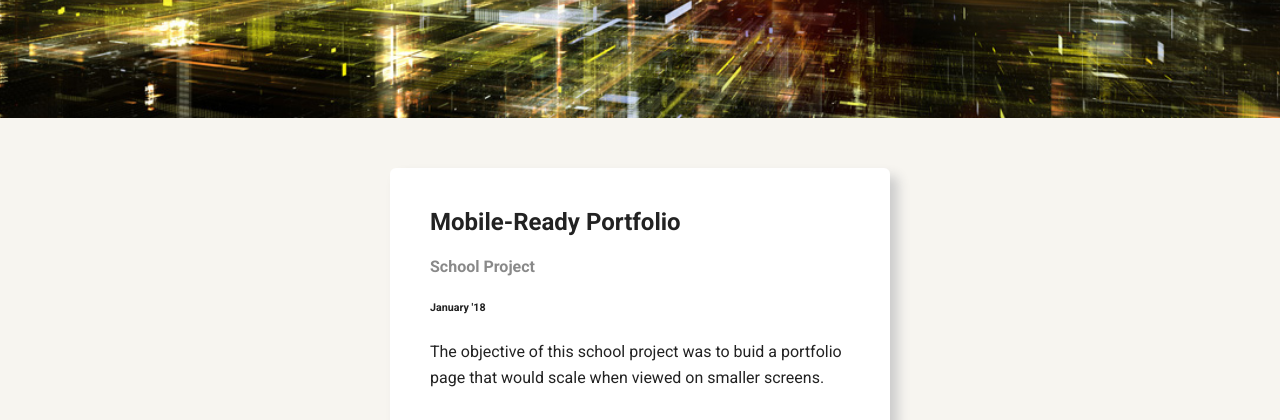
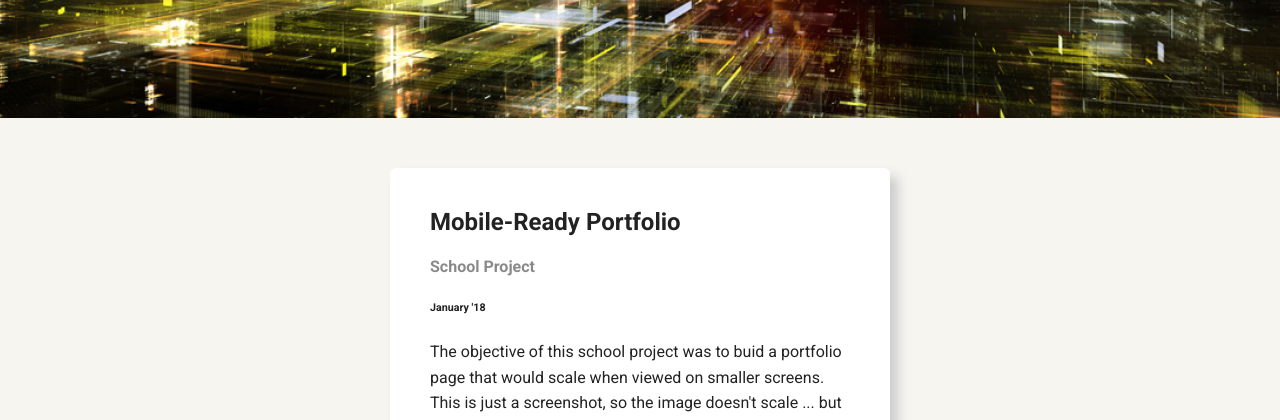
Before and after one commit to jasonTesar/Techdegree-Project-1, a plain HTML site: page portfolio.html in a window 1280 px wide. Shown: the part 352-772 px from the top of the page. Drawn offline with Linux system fonts and the light colour scheme; a web font is replaced by a local one.

Commit message:
Update portfolio description text

```diff
--- a/portfolio.html
+++ b/portfolio.html
@@ -27,7 +27,7 @@
         <h2>Mobile-Ready Portfolio</h2>
         <h4>School Project </h4>
         <h6>January '18</h6>
-        <p>The objective of this school project was to buid a portfolio page that would scale when viewed on smaller screens.</p>
+        <p>The objective of this school project was to buid a portfolio page that would scale when viewed on smaller screens. This is just a screenshot, so the image doesn't scale ... but the page does.</p>
         <img src="images/portfolio.jpg" alt="Screen capture of portfolio project">
       </div>
 
```
